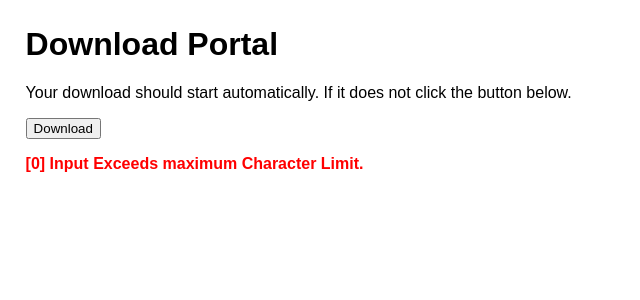
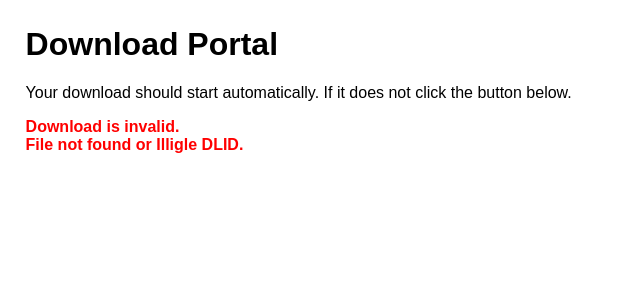
Before and after one commit to LABMATT/DownloadManager, a PHP site: page / in a window 1280 px wide. Shown: the top 300 px of the page, without its empty margins (0-640 px from the left). Run offline with PHP 8.4, Linux system fonts and the light colour scheme.

Commit message:
fixing some spelling and messages

```diff
--- a/index.php
+++ b/index.php
@@ -17,8 +17,8 @@
     font-family: Arial, Helvetica, sans-serif;
   }
 
-  #dwl {
-
+  #dwll {
+    display: none;
   }
 
   #msg {
@@ -37,6 +37,10 @@
   <div id="dwl">
   <a id="dwll" href="" rel="noopener noreferrer" target="_blank" download><button id="dwlb">Download</button></a>
   </div>
+
+  <div>
+
+</div>
 
   <p id="msg"></p>
 
@@ -67,7 +71,7 @@
  {
    $error = $e->getMessage();
 
-     msg("red", "[0] ". $error);
+     msg("red", $error);
  }
 
 
@@ -107,7 +111,7 @@
          }
 
      } else {
-         throw new Exception("Input Exceeds maximum Character Limit.");
+         throw new Exception("Download is invalid. <br> File not found or Illigle DLID.");
      }
  }
 
@@ -135,7 +139,7 @@
     if ($conn->connect_error) {
     $sqlError = $conn->connect_error;
 
-    msg("red", "[1] There was an error connecting to the server: " . $sqlError);
+    msg("red", "There was an error connecting to the server: " . $sqlError);
 
     } else{
 
@@ -164,7 +168,7 @@
   } catch(mysqli_sql_exception $e)
   {
     $error = $e->getMessage();
-    msg("red", "[2] There was a database error: " . $error);
+    msg("red", "There was a database error: " . $error);
   }
  }
 
--- a/update.js
+++ b/update.js
@@ -10,6 +10,7 @@ document.getElementById('dwll').href = url;
 // Clicks the button if its an auto download.
 if(auto == 1)
 {
+    document.getElementById("dwll").style.display = "block";
     document.getElementById('dwlb').click();
 } else if (auto == 0)
 {
```
